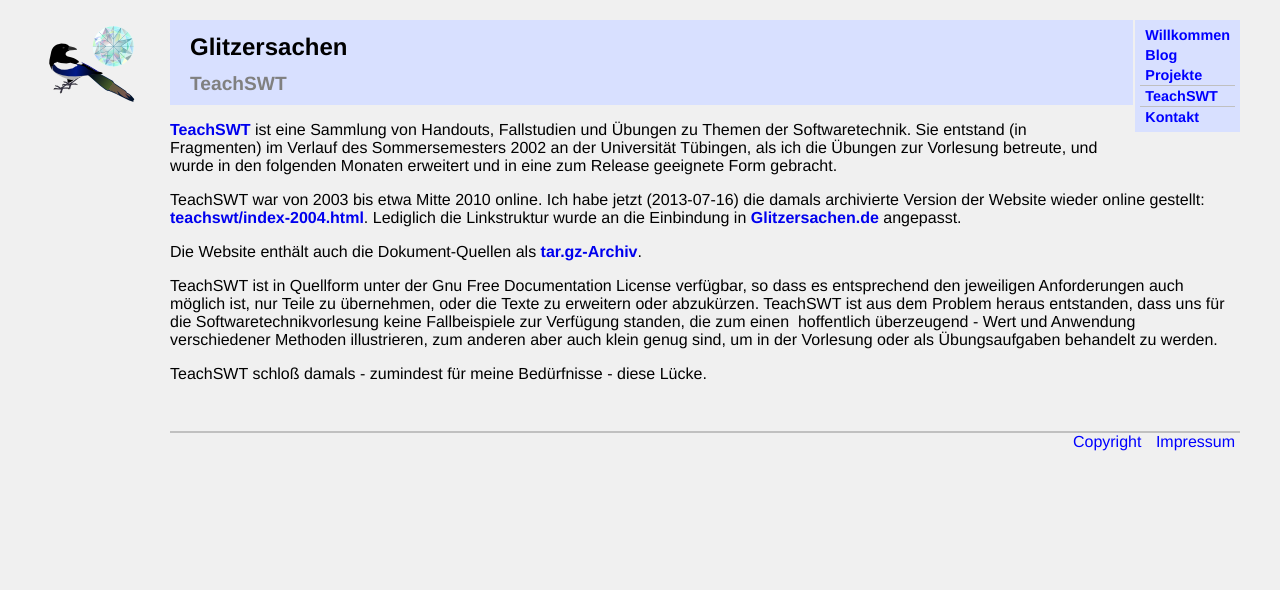
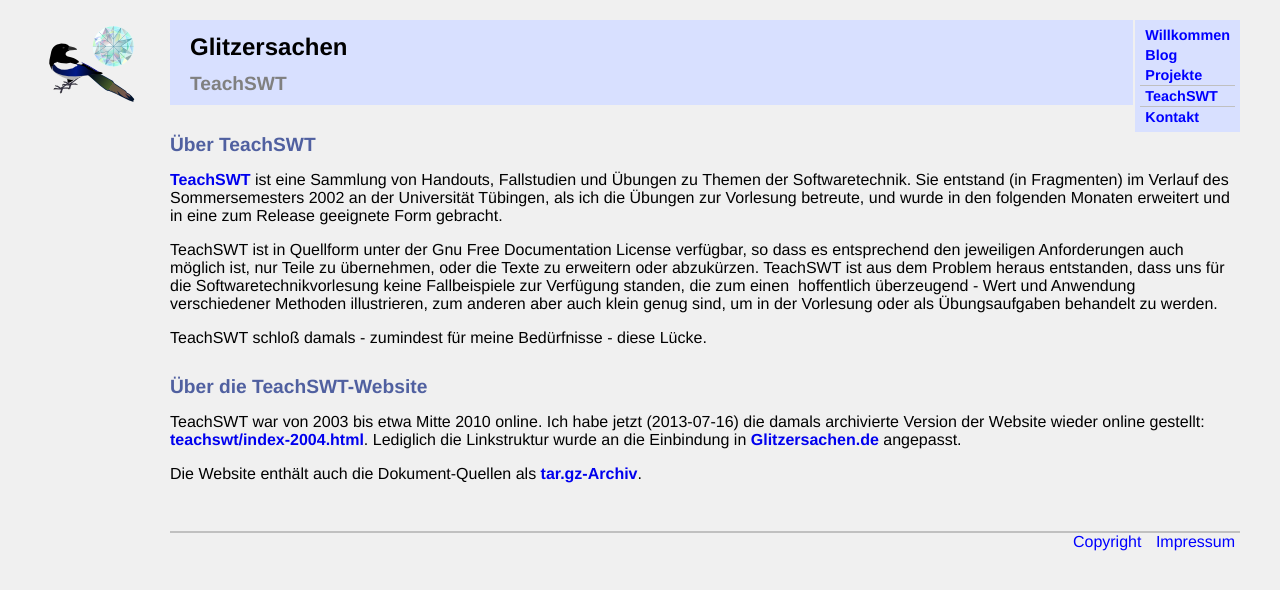
Before and after one commit to m-e-leypold/m-e-leypold.github.io, a Jekyll site: the page built from teachswt.md, in a window 1280 px wide. Shown: the top 590 px of the page. Built offline with Jekyll 4.4.1, drawn with Linux system fonts in a browser that asks for light colours; some of the changed lines change nothing that is shown.

Commit message:
Redacted teachSWT intro page

```diff
--- a/teachswt.md
+++ b/teachswt.md
@@ -2,19 +2,14 @@
 layout: default
 title:  TeachSWT
 ---
+
+### Über TeachSWT
 
 [TeachSWT] ist eine Sammlung von Handouts, Fallstudien und Übungen zu Themen der
 Softwaretechnik. Sie entstand (in Fragmenten) im Verlauf des Sommersemesters 2002 an der
 Universität Tübingen, als ich die Übungen zur Vorlesung betreute, und wurde in den
 folgenden Monaten erweitert und in eine zum Release geeignete Form gebracht.
 
-TeachSWT war von 2003 bis etwa Mitte 2010 online. Ich habe jetzt (2013-07-16) die damals
-archivierte Version der Website wieder online gestellt:
-[teachswt/index-2004.html][TeachSWT]. Lediglich die Linkstruktur wurde an die Einbindung
-in [Glitzersachen.de] angepasst.
-
-Die Website enthält auch die Dokument-Quellen als
-[tar.gz-Archiv][Quellen].
 
 TeachSWT ist in Quellform unter der Gnu Free Documentation License verfügbar, so dass es
 entsprechend den jeweiligen Anforderungen auch möglich ist, nur Teile zu übernehmen, oder
@@ -26,6 +21,17 @@
 
 TeachSWT schloß damals ­- zumindest für meine Bedürfnisse ­- diese Lücke.
 
+### Über die TeachSWT-Website
+
+TeachSWT war von 2003 bis etwa Mitte 2010 online. Ich habe jetzt (2013-07-16) die damals
+archivierte Version der Website wieder online gestellt:
+[teachswt/index-2004.html][TeachSWT]. Lediglich die Linkstruktur wurde an die Einbindung
+in [Glitzersachen.de] angepasst.
+
+Die Website enthält auch die Dokument-Quellen als
+[tar.gz-Archiv][Quellen].
+
+
   [Quellen]:          teachswt/ swt2002-2002-12-19-a.tar.gz
   [Glitzersachen.de]: http://www.glitzersachen.de
   [TeachSWT]:         teachswt/index-2004.html
```
